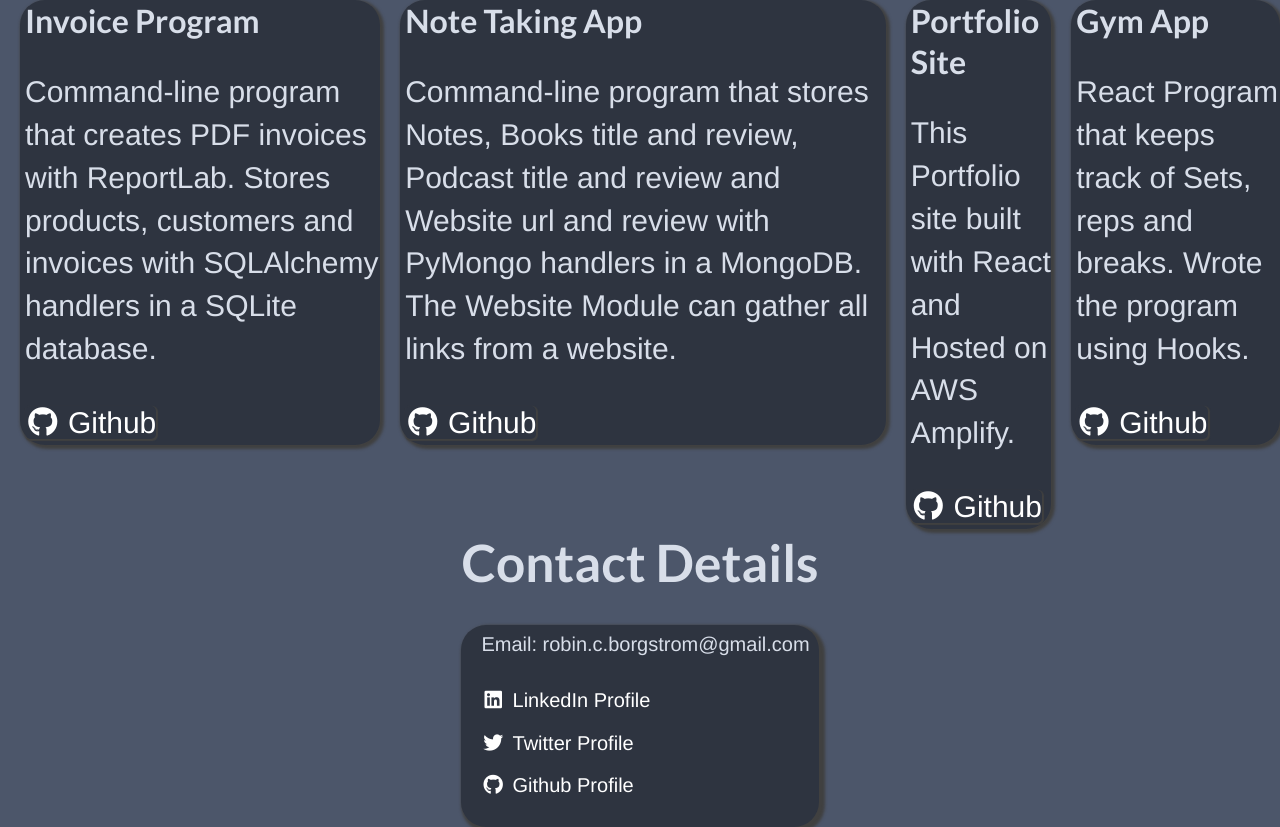
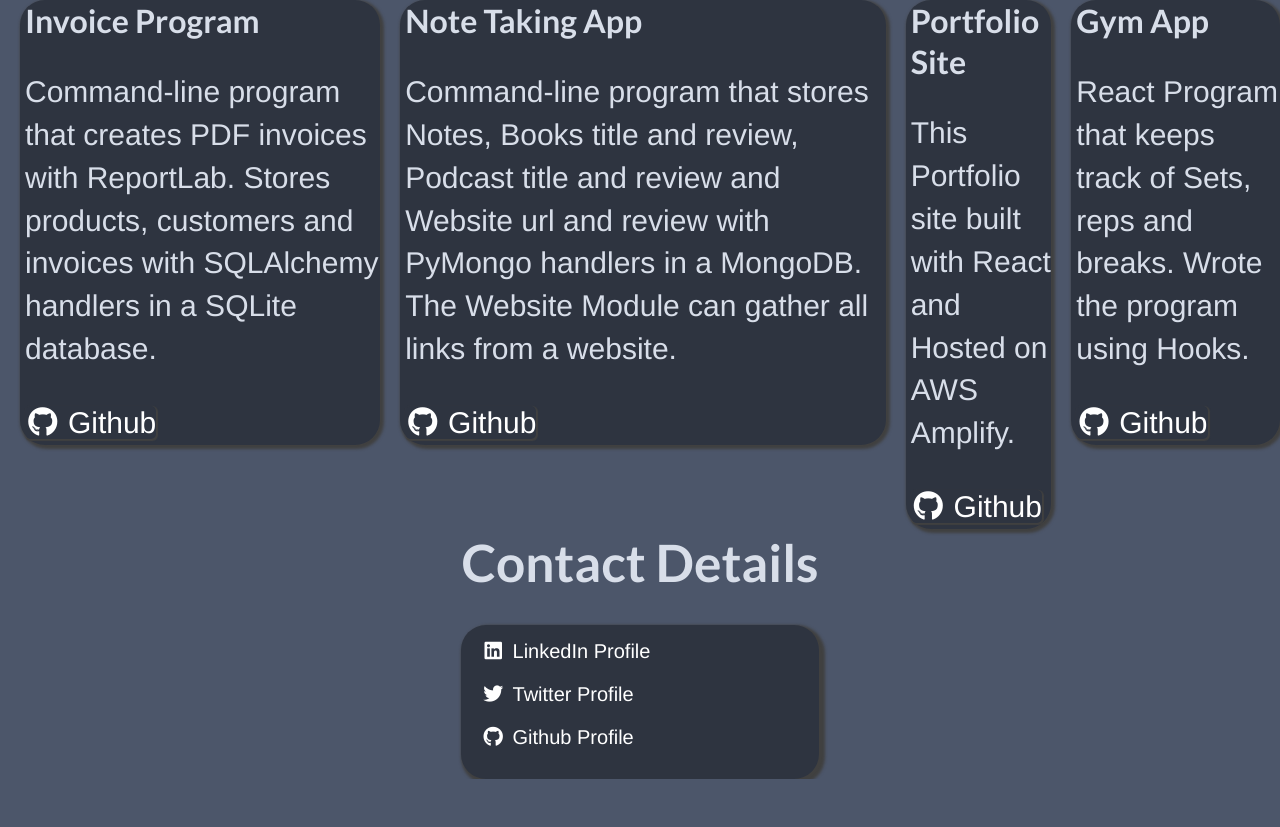
Before and after one commit to Robinborg/portfolio-react, a React (Create React App) app: page / in a window 1280 px wide. Shown: the part 1011-1838 px from the top of the page. After the commit the page ends 1790 px from the top, so only its background shows below. Built offline with nearby package versions, Linux system fonts and the light colour scheme.

Commit message:
remove old email

```diff
--- a/src/Contact.js
+++ b/src/Contact.js
@@ -5,7 +5,6 @@ const Contact = () => {
 		<div>
 			<h2>Contact Details</h2>
 		<div className="about-box" id="contactId">
-				<p>Email: robin.c.borgstrom@gmail.com</p>
 			<a href="https://www.linkedin.com/in/robin-borgstroem/">
 				<i className="linkedin icon"></i>
 			LinkedIn Profile
```
